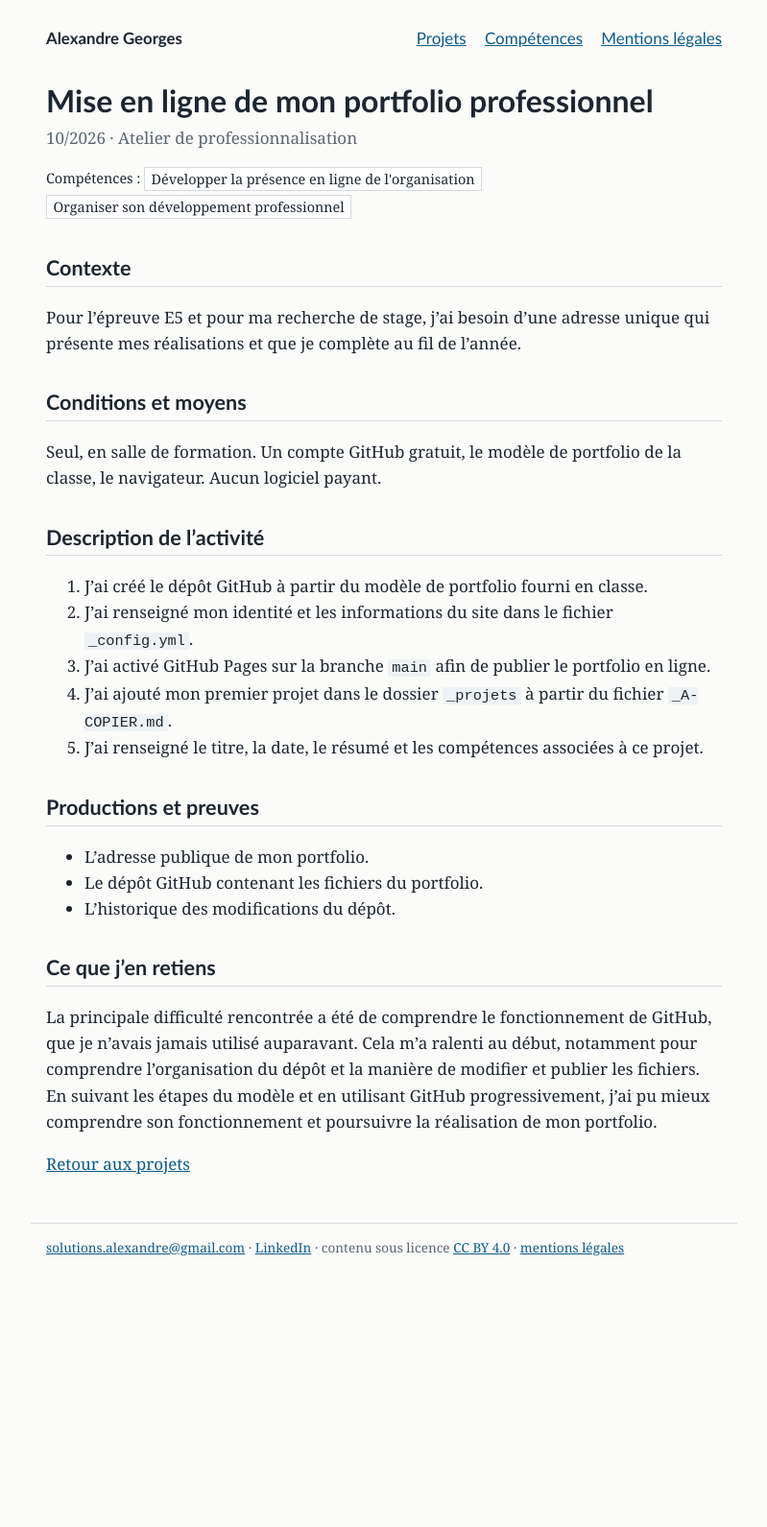
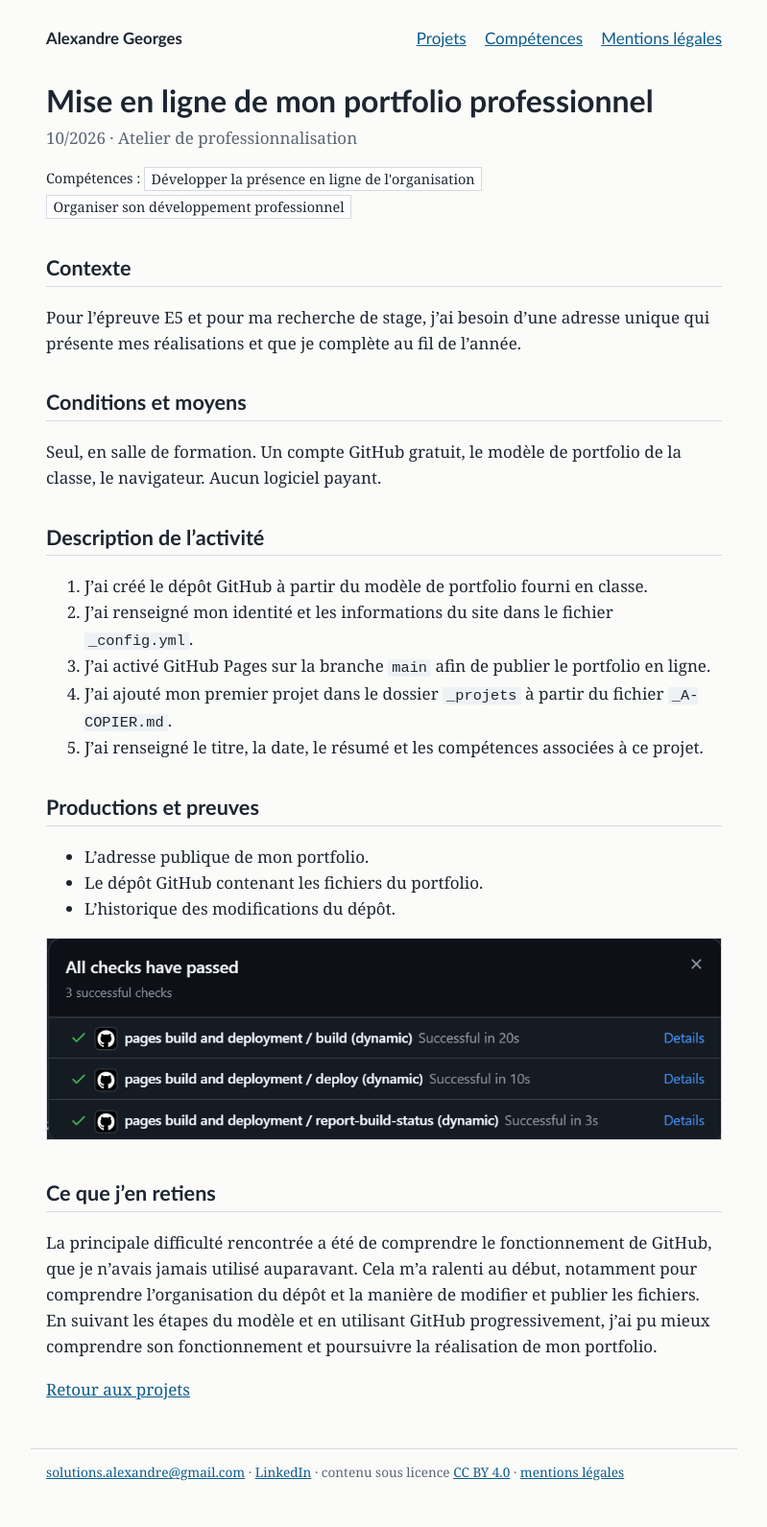
Before and after one commit to ElysioUI/Portfolio, a Jekyll site: the page built from _projets/2026-10-mon-portfolio.md, in a window 1280 px wide. Shown: the whole page at 96% size, without its empty margins (240-1039 px from the left). Built offline with Jekyll 4.4.1, drawn with Linux system fonts in a browser that asks for light colours; before the commit the page ends 1356 px from its top, so only the background shows below that.

Commit message:
Ajout de l'image dans les productions et preuves

```diff
--- a/_projets/2026-10-mon-portfolio.md
+++ b/_projets/2026-10-mon-portfolio.md
@@ -28,6 +28,8 @@ Seul, en salle de formation. Un compte GitHub gratuit, le modèle de portfolio d
 - Le dépôt GitHub contenant les fichiers du portfolio.
 - L'historique des modifications du dépôt.
 
+![Capture d'écran de mon portfolio]({{ '/images/restauration-ok.png.png' | relative_url }})
+
 ## Ce que j'en retiens
 
 La principale difficulté rencontrée a été de comprendre le fonctionnement de GitHub, que je n'avais jamais utilisé auparavant. Cela m'a ralenti au début, notamment pour comprendre l'organisation du dépôt et la manière de modifier et publier les fichiers. En suivant les étapes du modèle et en utilisant GitHub progressivement, j'ai pu mieux comprendre son fonctionnement et poursuivre la réalisation de mon portfolio.
```
